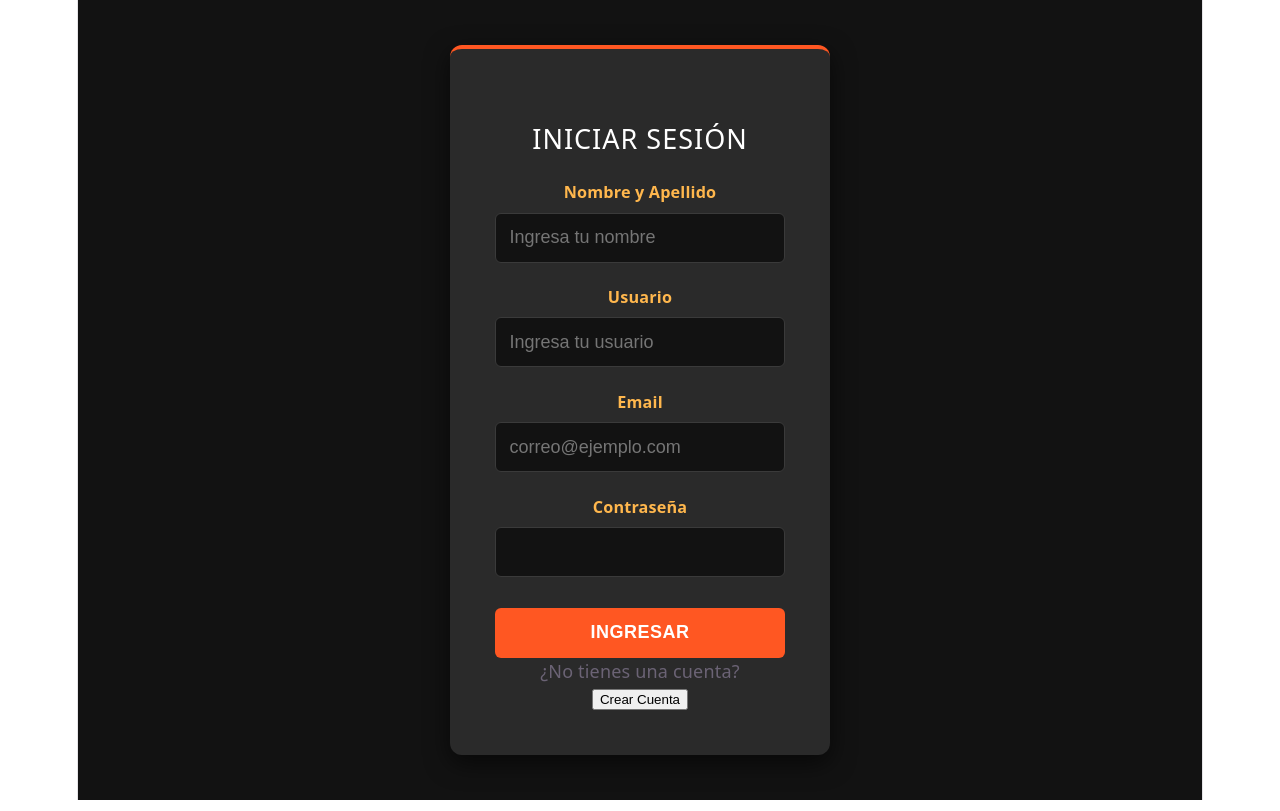
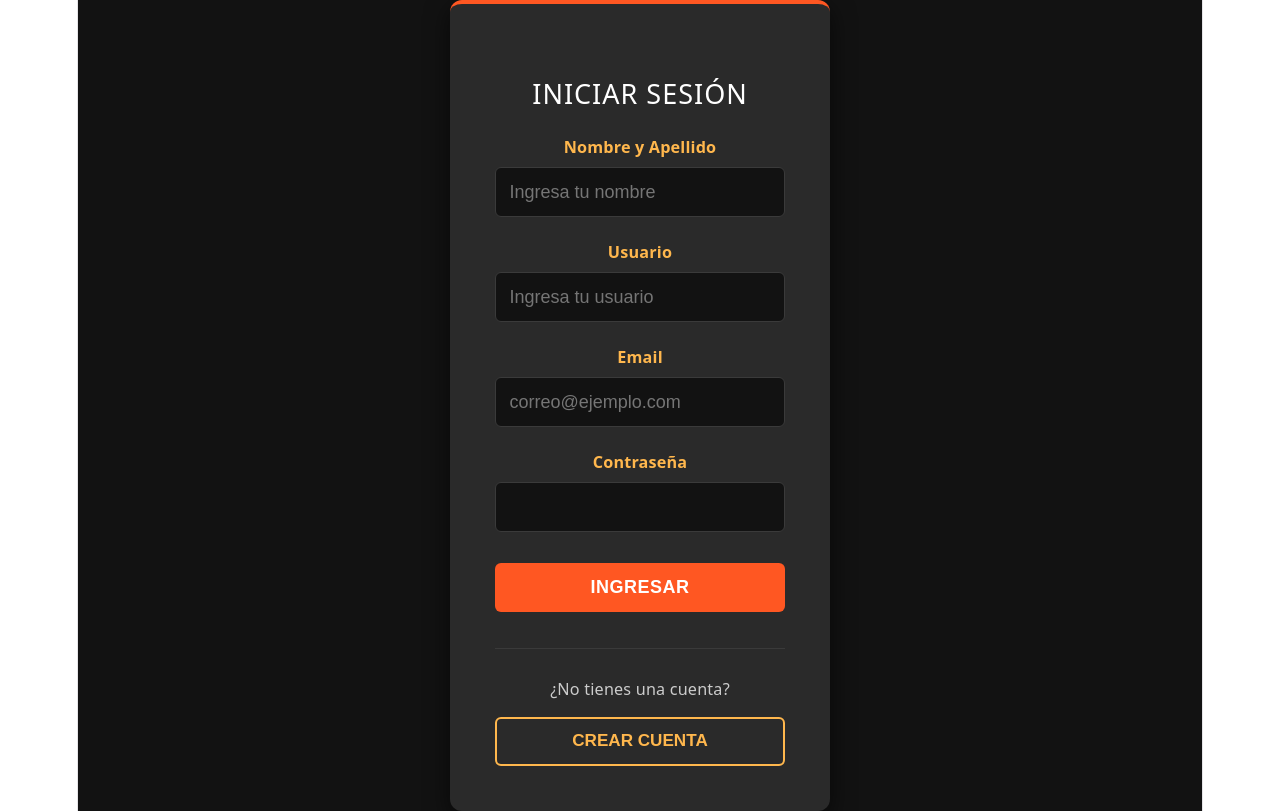
Before and after one commit to mateobaudracco22/ImpactoFitness, a React (Vite) app: page / in a window 1280 px wide. Built offline with nearby package versions, Linux system fonts and the light colour scheme.

Commit message:
Estilos para el botón de crear cuenta agregados

```diff
--- a/src/estilos/login.css
+++ b/src/estilos/login.css
@@ -82,3 +82,69 @@
 .formulario-login button:active {
     transform: scale(0.98);
 }
+
+/* Botón principal de ingresar */
+.boton-ingresar {
+    margin-top: 0.5rem;
+    padding: 0.8rem;
+    background-color: #FF5722; /* Acento principal */
+    color: #FFFFFF;
+    border: none;
+    border-radius: 6px;
+    font-size: 1rem;
+    font-weight: bold;
+    cursor: pointer;
+    text-transform: uppercase;
+    letter-spacing: 0.5px;
+    transition: background-color 0.3s ease, transform 0.2s ease;
+}
+
+.boton-ingresar:hover {
+    background-color: #FF9800;
+    transform: scale(1.03); /* Se agranda un poco al pasar el cursor */
+}
+
+.boton-ingresar:active {
+    transform: scale(0.98);
+}
+
+/* Sección Crear Cuenta */
+.seccion-registro {
+    margin-top: 2rem;
+    padding-top: 1.5rem;
+    border-top: 1px solid #3A3A3A;
+    text-align: center;
+    display: flex;
+    flex-direction: column;
+    gap: 0.8rem;
+}
+
+.seccion-registro p {
+    color: #CCCCCC;
+    font-size: 0.9rem;
+    margin: 0;
+}
+
+/* Botón secundario para registrarse */
+.boton-crear-cuenta {
+    padding: 0.7rem;
+    background-color: transparent;
+    color: #FFB74D; /* Tono de detalle/brillo */
+    border: 2px solid #FFB74D;
+    border-radius: 6px;
+    font-size: 0.95rem;
+    font-weight: bold;
+    cursor: pointer;
+    text-transform: uppercase;
+    transition: all 0.3s ease;
+}
+
+.boton-crear-cuenta:hover {
+    background-color: #FFB74D;
+    color: #121212;
+    transform: scale(1.03);
+}
+
+.boton-crear-cuenta:active {
+    transform: scale(0.98);
+}
```
